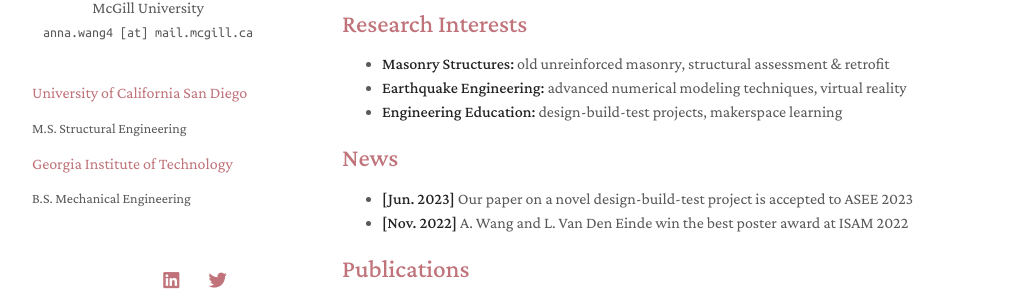
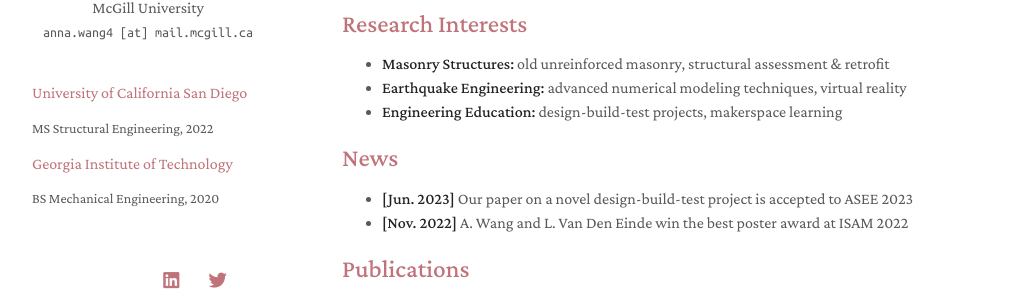
Before and after one commit to anna-h-wang/annawang, a Jekyll site: the page built from index.md, in a window 1280 px wide. Shown: the part 331-635 px from the top of the page, without its empty margins (128-1148 px from the left). Built offline with Jekyll 4.4.1, drawn with Linux system fonts in a browser that asks for light colours; nearby versions of some CDN libraries; a style sheet for code colours, icons or effects is not loaded; our own code applies the rules of GitHub Pages for plain Markdown files.

Commit message:
Update _config.yml

```diff
--- a/_config.yml
+++ b/_config.yml
@@ -4,9 +4,11 @@
 affiliation: McGill University
 email: anna.wang4 [at] mail.mcgill.ca
 bachelors: Georgia Institute of Technology
-BS: B.S. Mechanical Engineering
+BS: BS Mechanical Engineering, 2020
 masters: University of California San Diego
-MS: M.S. Structural Engineering
+MS: MS Structural Engineering, 2022
+doctorate: McGill University
+PhD: PhD Civil Engineering, Present
 
 # Search Engine Optimization (SEO)
 # The following information is used to improve the website traffic from search engines, e.g., Google.
@@ -17,7 +19,7 @@
 # Links
 # If you don't need one of them, you may delete the corresponding line.
 google_scholar: https://scholar.google.com/citations?user=saGrYA4AAAAJ&hl=en
-cv_link: assets/files/curriculum_vitae.pdf
+cv_link: assets/files/Wang_Anna_CV_Sep2023.pdf
 linkedin: https://www.linkedin.com/in/anna-h-wang/
 twitter: https://twitter.com/anna_h_wang
 
```
